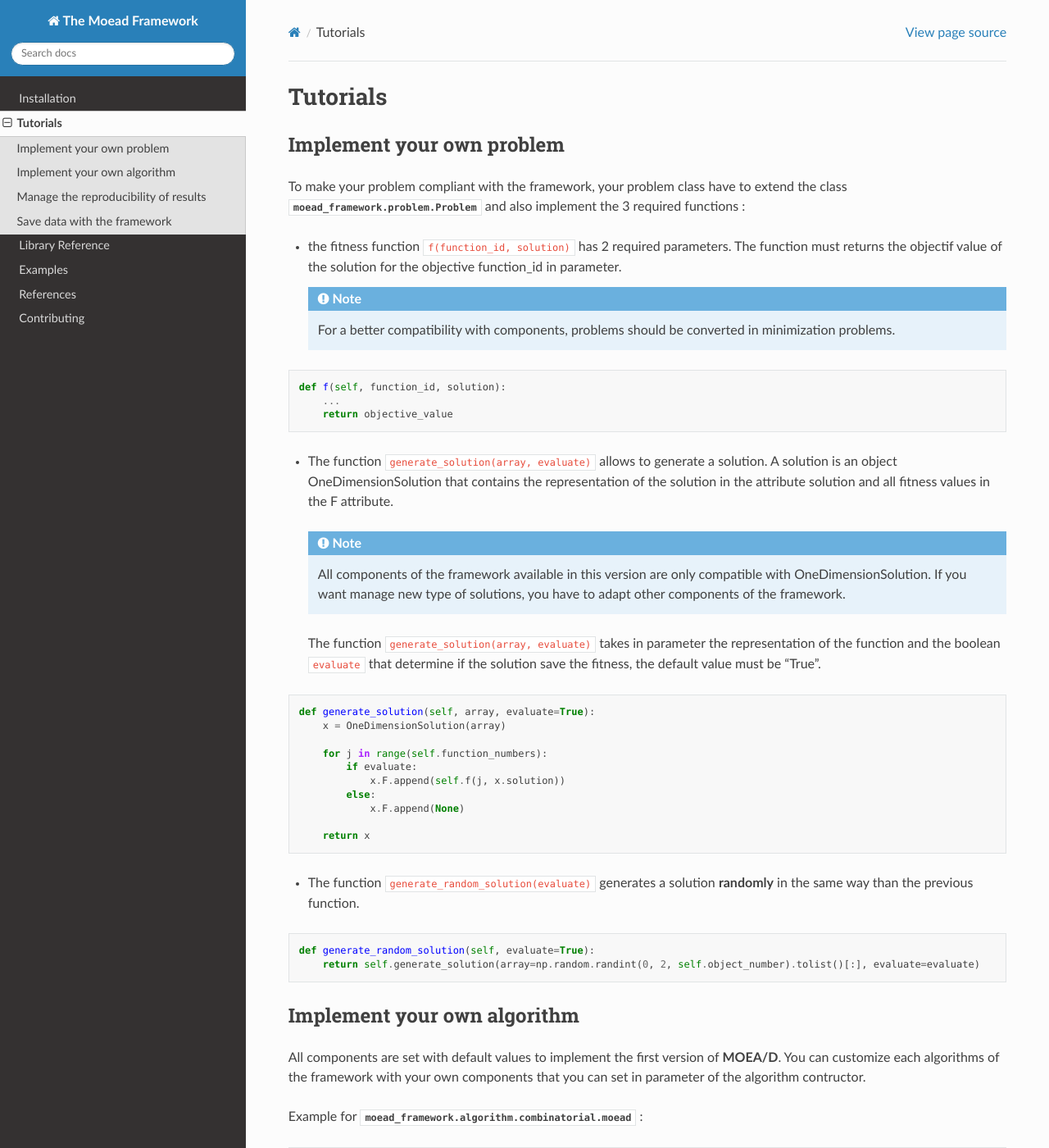
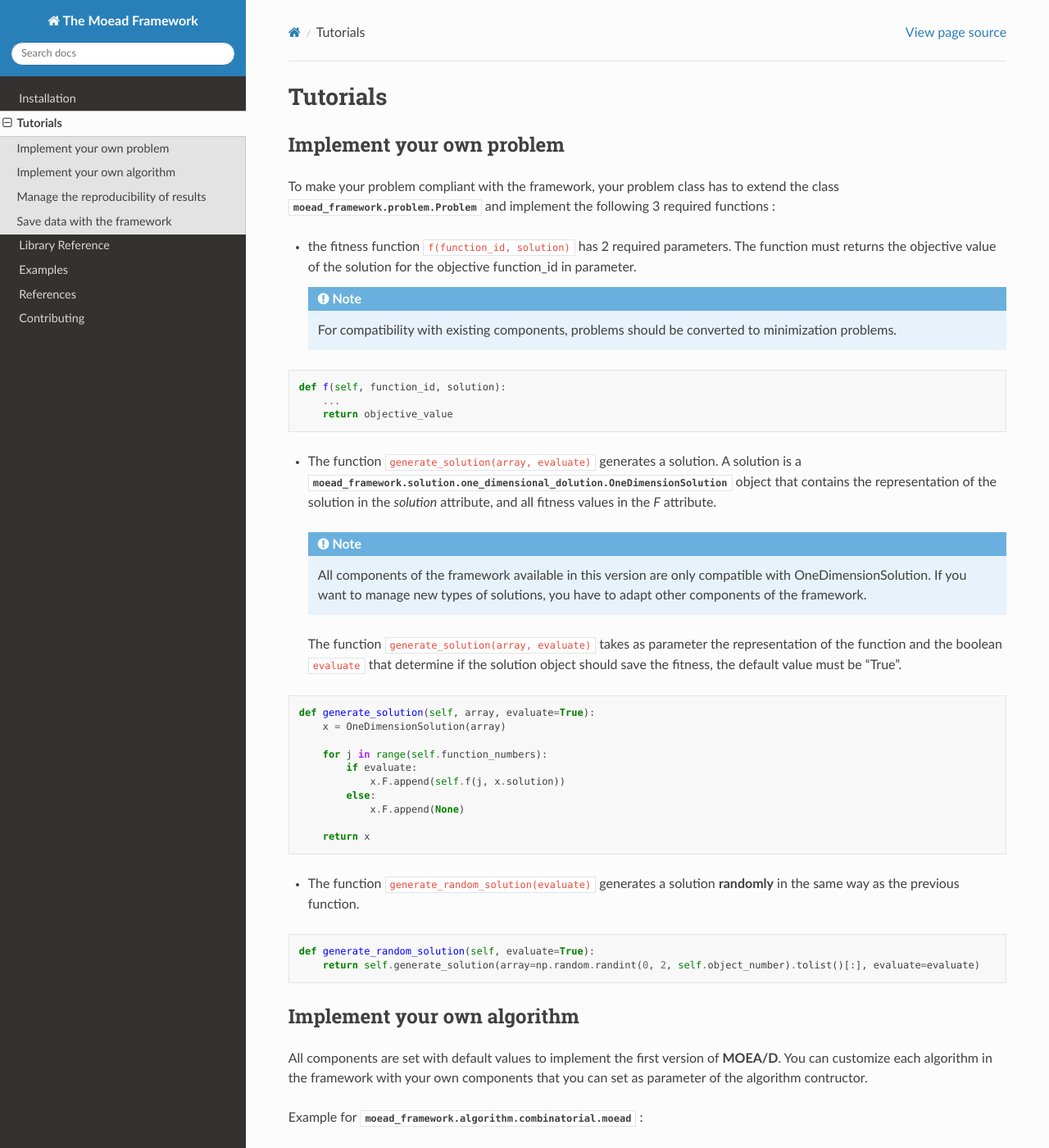
Before and after one commit to moead-framework/framework, a Sphinx documentation site: the page built from docs/tuto.rst, in a window 1280 px wide and 1400 px high. Shown: the whole window at 82% size. Built offline with Sphinx 7.4.7 and the Read the Docs theme 2.0.0, drawn with Linux system fonts in a browser that asks for light colours; cross-references to code outside the pages are shown as plain code; some of the changed text lies outside the part shown.

Commit message:
Improve grammar in tutorial documentation page

```diff
--- a/docs/tuto.rst
+++ b/docs/tuto.rst
@@ -6,13 +6,13 @@ Tutorials
 .. _tuto-problem:
 Implement your own problem
 --------------------------------------
-To make your problem compliant with the framework, your problem class have to extend the class :class:`moead_framework.problem.Problem`
-and also implement the 3 required functions :
+To make your problem compliant with the framework, your problem class has to extend the class :class:`moead_framework.problem.Problem`
+and implement the following 3 required functions :
 
-- the fitness function :code:`f(function_id, solution)` has 2 required parameters. The function must returns the objectif value of the solution
+- the fitness function :code:`f(function_id, solution)` has 2 required parameters. The function must returns the objective value of the solution
   for the objective function_id in parameter.
 
-  .. note:: For a better compatibility with components, problems should be converted in minimization problems.
+  .. note:: For compatibility with existing components, problems should be converted to minimization problems.
 
 .. code-block:: python
 
@@ -22,12 +22,12 @@ and also implement the 3 required functions :
 
 
 
-- The function :code:`generate_solution(array, evaluate)` allows to generate a solution. A solution is an object OneDimensionSolution that contains the representation of the solution in the attribute solution and all fitness values in the F attribute.
+- The function :code:`generate_solution(array, evaluate)` generates a solution. A solution is a :class:`moead_framework.solution.one_dimensional_dolution.OneDimensionSolution` object that contains the representation of the solution in the `solution` attribute, and all fitness values in the `F` attribute.
 
- .. note:: All components of the framework available in this version are only compatible with OneDimensionSolution. If you want manage new type of solutions, you have to adapt other components of the framework.
+ .. note:: All components of the framework available in this version are only compatible with OneDimensionSolution. If you want to manage new types of solutions, you have to adapt other components of the framework.
 
- The function :code:`generate_solution(array, evaluate)` takes in parameter the representation of the function and the boolean :code:`evaluate`
- that determine if the solution save the fitness, the default value must be "True".
+ The function :code:`generate_solution(array, evaluate)` takes as parameter the representation of the function and the boolean :code:`evaluate`
+ that determine if the solution object should save the fitness, the default value must be "True".
 
 .. code-block:: python
 
@@ -43,7 +43,7 @@ and also implement the 3 required functions :
             return x
 
 
-- The function :code:`generate_random_solution(evaluate)` generates a solution **randomly** in the same way than the previous function.
+- The function :code:`generate_random_solution(evaluate)` generates a solution **randomly** in the same way as the previous function.
 
 .. code-block:: python
 
@@ -57,8 +57,8 @@ Implement your own algorithm
 --------------------------------------------------------------------
 
 All components are set with default values to implement the first version of **MOEA/D**.
-You can customize each algorithms of the framework with your own
-components that you can set in parameter of the algorithm contructor.
+You can customize each algorithm in the framework with your own
+components that you can set as parameter of the algorithm contructor.
 
 Example for :class:`moead_framework.algorithm.combinatorial.moead` :
 
@@ -84,11 +84,11 @@ Example for :class:`moead_framework.algorithm.combinatorial.moead` :
 
 
 
-If you want manage the way to use all this components, you have to create
+If you want to manage the way to use all these components, you have to create
 a new algorithm by extending an available algorithm. Examples are available in this repository : https://github.com/moead-framework/framework/tree/master/moead_framework/algorithm.
 
-For example with the implementation of MOEA/D-DE :cite:`moead_de` in the class :class:`moead_framework.algorithm.combinatorial.moead_delta_nr` that extends **Moead** to rewrite the
-function update_solutions() and add two new parameters.
+An example is the implementation of MOEA/D-DE :cite:`moead_de` in the class :class:`moead_framework.algorithm.combinatorial.moead_delta_nr` that extends **Moead** to rewrite the
+function `update_solutions()` and adds two new parameters.
 
 
 Manage the reproducibility of results
@@ -125,7 +125,7 @@ You can easily save a set of solutions by using the function :code:`save_populat
 The function must be imported with : :code:`from moead_framework.tool.result import save_population`.
 
 
-If you want save all non-dominated solutions (attribute :code:`self.ep` in the algorithm) every 10 evaluations, you can use the checkpoint parameter of the function :code:`algorithm.run()` :
+If you want to save all non-dominated solutions (attribute :code:`self.ep` in the algorithm) every e.g. 10 evaluations, you can use the checkpoint parameter of the function :code:`algorithm.run()` :
 
 
 .. code-block:: python
```
Also changed, not shown: other parts of docs/tuto.rst (+3 -3 lines).
